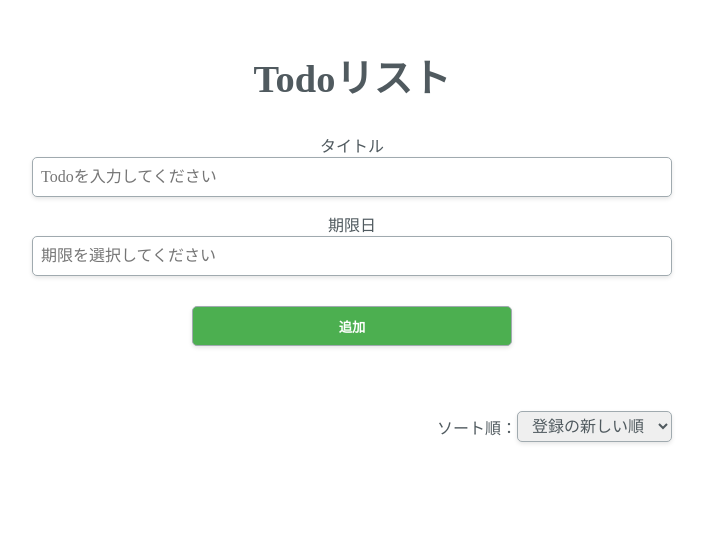
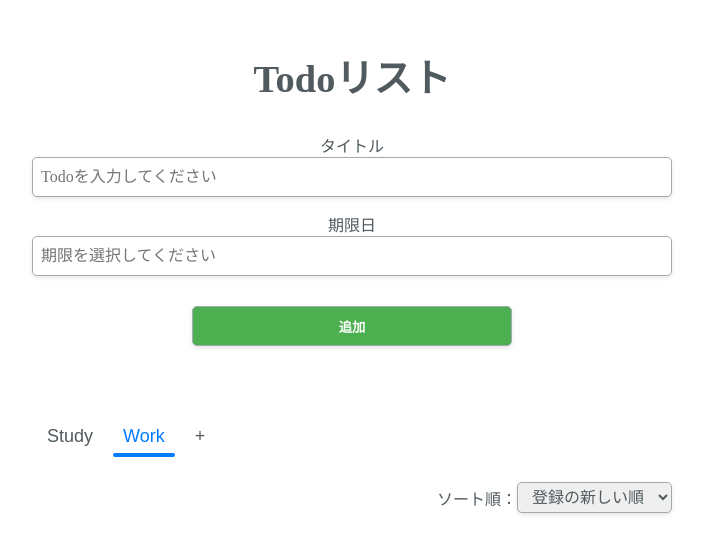
Before and after one commit to Genki1019/react-todo-list, a React (Vite) app: page / in a window 1280 px wide. Shown: the part 103-656 px from the top of the page, without its empty margins (288-991 px from the left). Built offline with nearby package versions, Linux system fonts and the light colour scheme.

Commit message:
feat: todoにカテゴリを追加する機能を実装

```diff
--- a/src/App.css
+++ b/src/App.css
@@ -84,6 +84,67 @@ h1 {
   }
 }
 
+/* カテゴリタブ */
+.categoryTabsContainer {
+  display: flex;
+  justify-content: center;
+  margin: 20px auto;
+  width: 50%;
+  overflow-x: auto;
+  padding-bottom: 0px;
+}
+
+.categoryTabs {
+  display: inline-flex;
+  justify-content: flex-start;
+  margin: 0;
+  width: 100%;
+}
+
+.categoryTabs button {
+  color: #505a5f;
+  font-size: large;
+  padding: 10px;
+  margin: 5px;
+  background: none;
+  border: none;
+  cursor: pointer;
+  position: relative;
+}
+
+.categoryTabs .active {
+  color: #007bff;
+}
+
+.categoryTabs button::after {
+  content: "";
+  position: absolute;
+  bottom: 0;
+  left: 0;
+  width: 0;
+  height: 4px;
+  background-color: #007bff;
+  border-radius: 10px;
+  transition: all 0.4s ease-in-out;
+}
+
+.categoryTabs button.active::after {
+  width: 100%;
+}
+
+.addCategoryButton {
+  padding: 10px;
+  margin-left: 10px;
+  cursor: pointer;
+  background-color: #28a745;
+}
+
+@media screen and (max-width: 768px) {
+  .categoryTabsContainer {
+    width: 80%;
+  }
+}
+
 /* ソート順プルダウン */
 .sortControls {
   color: #505a5f;
@@ -107,7 +168,6 @@ h1 {
     width: 80%;
   }
 }
-
 
 /* Todo一覧 */
 .todoCard {
--- a/src/App.tsx
+++ b/src/App.tsx
@@ -21,6 +21,8 @@ function App() {
   const [deadline, setDeadline] = useState<Date | null>(null);
   const [sortOrder, setSortOrder] = useState<SortOrder>(SortOrder.CREATED_ASC);
   const sortedTodos = useSortTodos(todos, sortOrder);
+  const [categories, setCategories] = useState<string[]>(["Study", "Work"]);
+  const [selectedCategory, setSelectedCategory] = useState("Work");
 
   const handleTitleChange = (e: ChangeEvent<HTMLInputElement>) => {
     setTitle(e.target.value);
@@ -41,6 +43,7 @@ function App() {
       title: title.trim(),
       isCompleted: false,
       deadline: formattedDeadline,
+      category: selectedCategory,
     };
     setTodos([newTodo, ...todos]);
     setTitle("");
@@ -88,6 +91,18 @@ function App() {
   const hasCompletedTodos =
     todos.filter((todo) => todo.isCompleted).length >= 2;
 
+  const handleCategoryChange = (category: string) => {
+    setSelectedCategory(category);
+  };
+
+  const handleCategoryAdd = () => {
+    const newCategory = prompt("新しいカテゴリ名を入力してください");
+    if (newCategory && !categories.includes(newCategory)) {
+      setCategories([...categories, newCategory]);
+      setSelectedCategory(newCategory);
+    }
+  };
+
   return (
     <>
       <div className="container">
@@ -99,6 +114,23 @@ function App() {
           handleDeadlineChange={handleDeadlineChange}
           handleSubmit={handleSubmit}
         />
+        <div className="categoryTabsContainer">
+          <div className="categoryTabs">
+            {categories.map((category) => (
+              <button
+                key={category}
+                onClick={() => handleCategoryChange(category)}
+                className={selectedCategory === category ? "active" : ""}
+              >
+                {category}
+              </button>
+            ))}
+            <button onClick={handleCategoryAdd} className="addCategoryButton">
+              +
+            </button>
+          </div>
+        </div>
+
         <SortControls
           sortOrder={sortOrder}
           handleSortOrderChange={setSortOrder}
--- a/src/types/index.ts
+++ b/src/types/index.ts
@@ -3,6 +3,7 @@ export type Todo = {
   title: string;
   isCompleted: boolean;
   deadline: string;
+  category: string;
 };
 
 export enum SortOrder {
```
Also changed, not shown: src/CategoryTabs.tsx (added, +38 -0 lines).
